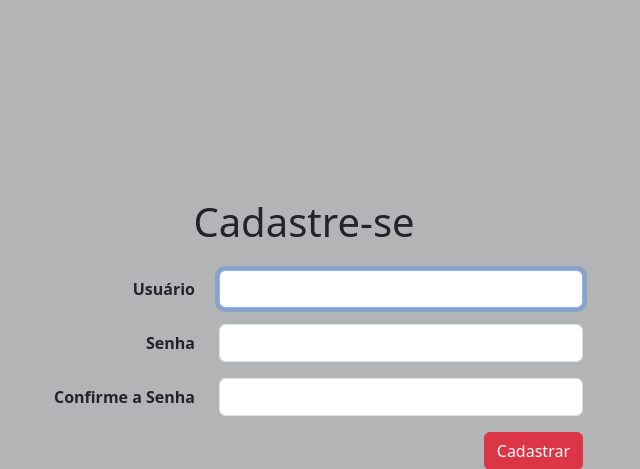
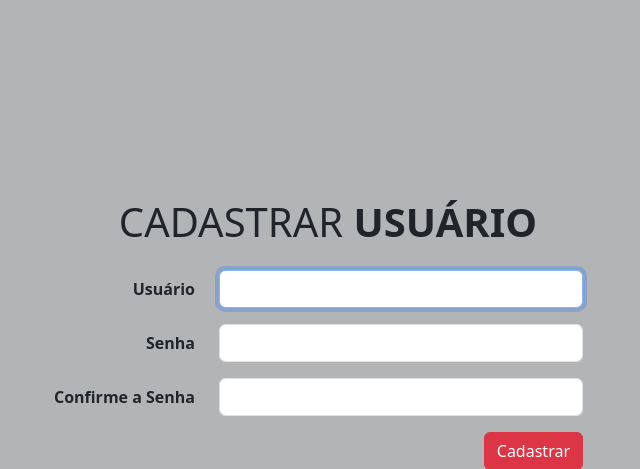
Before and after one commit to piunivespsala05grupo15/pevam, a Django app: page /cadastro_agente/ in a window 1280 px wide. Shown: the part 56-525 px from the top of the page, without its empty margins (336-976 px from the left). Run offline with Django 5.2, Linux system fonts and the light colour scheme; some libraries are stand-ins or nearby versions.

Commit message:
last changes aligments

```diff
--- a/pevams/templates/sections/cadastro_agente.html
+++ b/pevams/templates/sections/cadastro_agente.html
@@ -4,7 +4,7 @@
 <div class="container-fluid" style="height: calc(100vh - 60px);">
     <div class="container d-flex justify-content-center align-items-center h-100">
         <div class="col-md-8 col-lg-6">
-            <h1 class="text-center mb-4">Cadastre-se</h1>
+            <h1 class="text-center mb-4 ms-5">CADASTRAR <strong>USUÁRIO</strong></h1>
 
             {% if form.non_field_errors %}
                 <div class="alert alert-danger">
```
